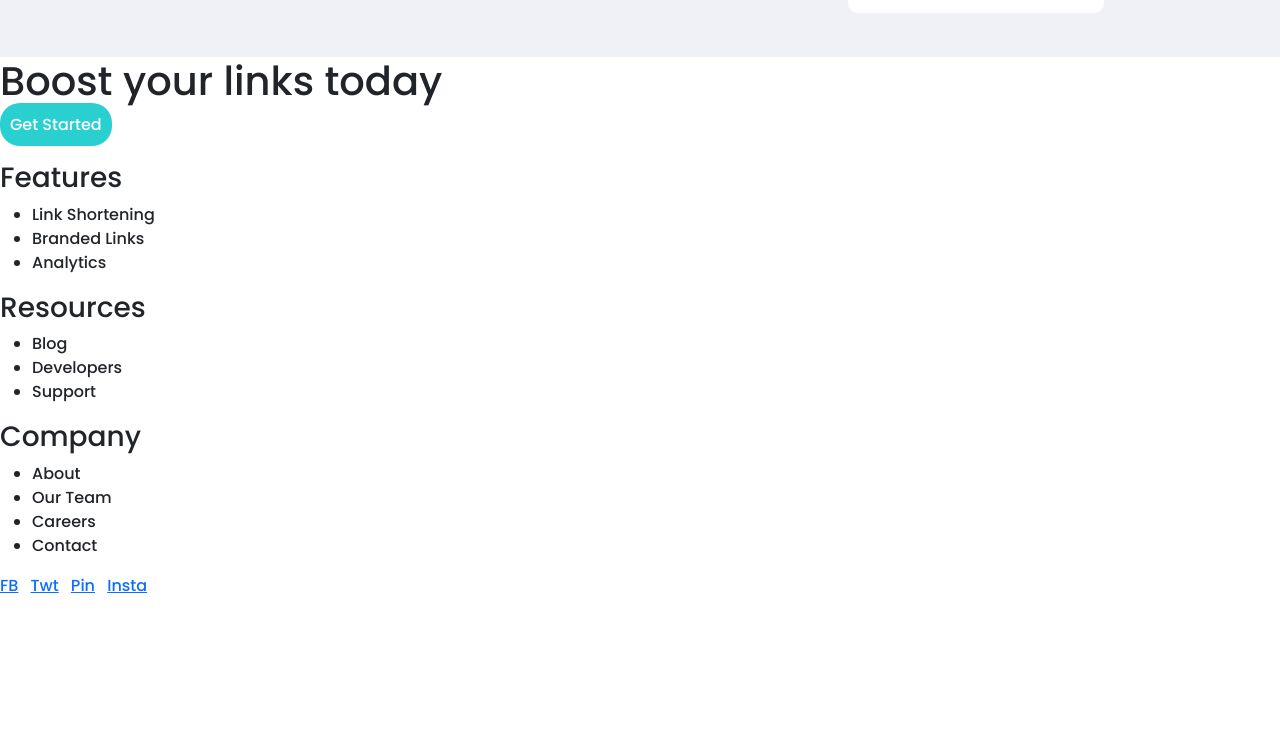
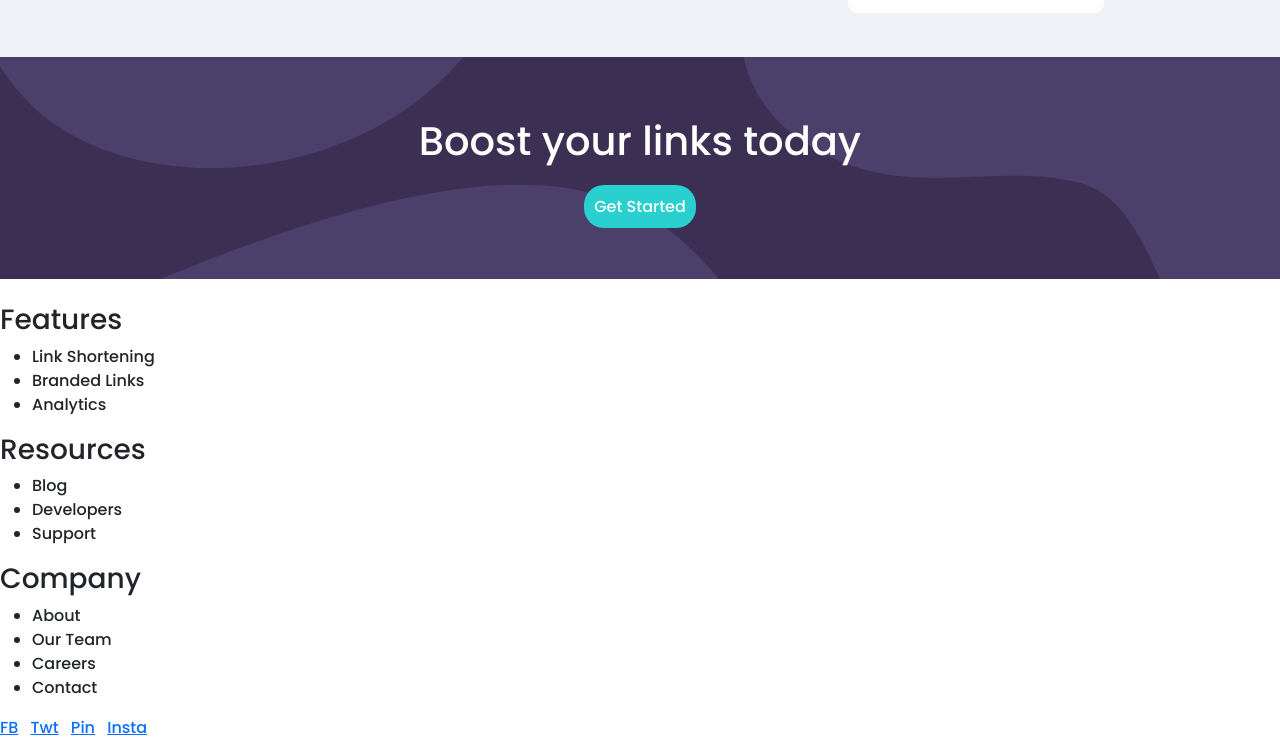
Before and after one commit to Goldac77/URL-Shortener, a plain HTML site: page index.html in a window 1280 px wide. Shown: the part 1286-2042 px from the top of the page. Before the commit the page ends 1900 px from the top, so only its background shows below. Drawn offline with nearby package versions, Linux system fonts and the light colour scheme.

Commit message:
extra section done

```diff
--- a/style.css
+++ b/style.css
@@ -136,6 +136,19 @@ h1 {
     top: 100px;
 }
 
+#extra {
+    color: #fff;
+    background-image: url('./images/bg-boost-desktop.svg');
+    background-size: cover;
+    background-color: #3b3054;
+    text-align: center;
+    padding: 60px 0;
+}
+
+#extra h1 {
+    margin-bottom: 30px;
+}
+
 
 /*Mobile Viewport Styling*/
 @media screen and (max-width: 576px) {
```
